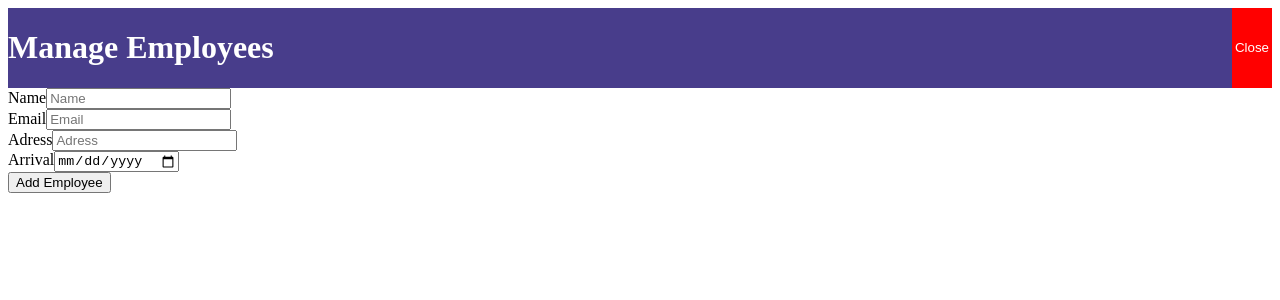
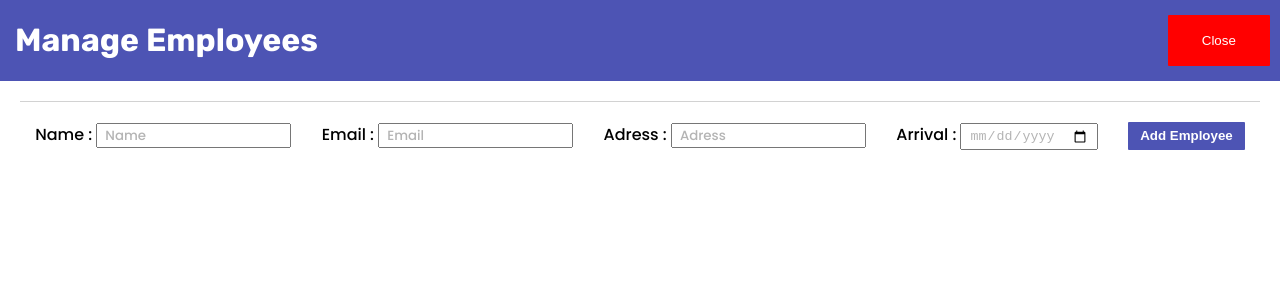
Before and after one commit to clembnl/CRUDApp, a Vue app in the folder crudapp-ui/: page /#/ in a window 1280 px wide. Both pictures are taken after a click on the button "Add Employee". Shown: the top 300 px of the page. Built offline with nearby package versions, Linux system fonts and the light colour scheme; no server answers.

Commit message:
working and css almost done

```diff
--- a/crudapp-ui/src/App.vue
+++ b/crudapp-ui/src/App.vue
@@ -3,4 +3,10 @@
 </template>
 
 <style>
+@import url('https://fonts.googleapis.com/css2?family=Poppins:ital,wght@0,500;0,700;1,600&family=Rubik:ital,wght@0,400;0,700;1,400;1,600&display=swap');
+
+
+body {
+  margin: 0;
+}
 </style>
--- a/crudapp-ui/src/components/Actions.vue
+++ b/crudapp-ui/src/components/Actions.vue
@@ -26,6 +26,10 @@ export default {
 <style scoped>
 .actions {
     display: flex;
+    padding: 10px;
+    margin: 0;
+    width: 20%;
+    justify-content: center;
 }
 
 img {
--- a/crudapp-ui/src/components/AddForm.vue
+++ b/crudapp-ui/src/components/AddForm.vue
@@ -1,19 +1,19 @@
 <template>
   <form @submit="onSubmit" class="add-form">
     <div class="form-control">
-      <label>Name</label>
+      <label>Name : </label>
       <input type="text" v-model="name" name="name" placeholder="Name" />
     </div>
     <div class="form-control">
-      <label>Email</label>
+      <label>Email : </label>
       <input type="email" v-model="email" name="email" placeholder="Email" />
     </div>
     <div class="form-control">
-      <label>Adress</label>
+      <label>Adress : </label>
       <input type="text" v-model="adress" name="adress" placeholder="Adress" />
     </div>
     <div class="form-control">
-      <label>Arrival</label>
+      <label>Arrival : </label>
       <input
         type="date" v-model="arrival" name="arrival" placeholder="Arrival" />
     </div>
@@ -54,3 +54,43 @@ export default {
     }
 }
 </script>
+
+<style>
+.add-form {
+  border-top: solid 1px rgb(210,210,210);
+  padding-top: 20px;
+  margin: 20px;
+  font-family: 'Poppins', sans-serif;
+  display: flex;
+  justify-content: space-around;
+}
+
+.form-control input {
+  padding: 3px 7px;
+  color: rgb(180, 180, 180);
+}
+
+.form-control :hover {
+  outline: 1px solid black;
+}
+
+.form-control :focus {
+  outline: 1px solid black;
+  color: black;
+  font-family: 'Rubik', sans-serif;
+}
+
+.form-control input::placeholder {
+  color: rgb(180, 180, 180);
+  font-family: 'Poppins', sans-serif;
+}
+
+.btn {
+  background-color: rgb(77, 84, 180);
+  border: none;
+  border-radius: 1px;
+  padding: 6px 12px 6px 12px;
+  color: white;
+  font-weight: bold;
+}
+</style>
--- a/crudapp-ui/src/components/Employee.vue
+++ b/crudapp-ui/src/components/Employee.vue
@@ -31,9 +31,11 @@ export default {
     display: flex;
     justify-content: space-around;
 }
-/*
-#item :hover {
-    background-color: rgb(180, 180, 180);
+
+#item p {
+    padding: 10px;
+    margin: 0;
+    width: 20%;
+    text-align: center;
 }
-*/
 </style>
--- a/crudapp-ui/src/components/Employees.vue
+++ b/crudapp-ui/src/components/Employees.vue
@@ -7,7 +7,7 @@
             <p>Arrival</p>
             <p>Actions</p>
         </div>
-        <div :key="employee.id" v-for="employee in employees">
+        <div id="list" :key="employee.id" v-for="employee in employees">
             <Employee @upd-employee="$emit('upd-form', employee.id)"
             @delete-employee="$emit('delete-employee', employee.id)"
             :employee="employee" />
@@ -33,5 +33,24 @@ export default {
 #head {
     display: flex;
     justify-content: space-around;
+    border-bottom: solid 1px rgb(210,210,210);
+}
+
+#head p {
+    margin: 0;
+    padding: 10px;
+    width: 20%;
+    text-align: center;
+    font-weight: bold;
+}
+
+#items {
+    margin: 1%;
+    border-top: solid 1px rgb(210,210,210);
+    font-family: 'Poppins', sans-serif;
+}
+
+#items :hover {
+    background-color: rgb(210,210,210);
 }
 </style>
--- a/crudapp-ui/src/components/Header.vue
+++ b/crudapp-ui/src/components/Header.vue
@@ -24,21 +24,23 @@ export default {
 
 <style>
 header {
-    background-color: darkslateblue;
+    background-color: rgb(77, 84, 180);
     display: flex;
     justify-content: space-between;
+    font-family: "Rubik", sans-serif;
 }
 
 h1 {
     color: white;
+    padding-left: 15px;
 }
 
 button {
-    /*
-    background-color: rgb(34, 204, 28);
-    */
     color: white;
     border: none;
-    padding: 3px;
+    padding: 6px;
+    margin: 15px 10px 15px 10px;
+    border-radius: 1px;
+    width: 8%;
 }
 </style>
--- a/crudapp-ui/src/components/UpdateForm.vue
+++ b/crudapp-ui/src/components/UpdateForm.vue
@@ -1,19 +1,19 @@
 <template>
     <form @submit="onSubmit" class="upd-form">
         <div class="form-control">
-            <label>Name</label>
+            <label>Name : </label>
             <input type="text" v-model="name" name="name" :placeholder="[employee.name]" />
         </div>
         <div class="form-control">
-            <label>Email</label>
+            <label>Email : </label>
             <input type="email" v-model="email" name="email" :placeholder="[employee.email]" />
         </div>
         <div class="form-control">
-            <label>Adress</label>
+            <label>Adress : </label>
             <input type="text" v-model="adress" name="adress" :placeholder="[employee.adress]" />
         </div>
         <div class="form-control">
-            <label>Arrival</label>
+            <label>Arrival : </label>
             <input type="date" v-model="arrival" name="arrival" :placeholder="[employee.arrival]" />
         </div>
 
@@ -52,3 +52,43 @@ export default {
     emits: ['upd-employee']
 }
 </script>
+
+<style>
+.upd-form {
+  border-top: solid 1px rgb(210,210,210);
+  padding-top: 20px;
+  margin: 20px;
+  font-family: 'Poppins', sans-serif;
+  display: flex;
+  justify-content: space-around;
+}
+
+.form-control input {
+  padding: 3px 7px;
+  color: rgb(180, 180, 180);
+}
+
+.form-control :hover {
+  outline: 1px solid black;
+}
+
+.form-control :focus {
+  outline: 1px solid black;
+  color: black;
+  font-family: 'Rubik', sans-serif;
+}
+
+.form-control input::placeholder {
+  color: rgb(180, 180, 180);
+  font-family: 'Poppins', sans-serif;
+}
+
+.btn {
+  background-color: rgb(77, 84, 180);
+  border: none;
+  border-radius: 1px;
+  padding: 6px 12px 6px 12px;
+  color: white;
+  font-weight: bold;
+}
+</style>
--- a/crudapp-ui/src/views/Home.vue
+++ b/crudapp-ui/src/views/Home.vue
@@ -89,7 +89,6 @@ export default {
       await axios
         .put(`api/employees/update/${updemployee.id}`, updemployee)
         .then(() => {
-          //this.employees = this.employees.map((employee) => this.employee.id === updemployee.id)
           this.showUpdateForm = false
           this.showEmployees = true
           swal({
```
